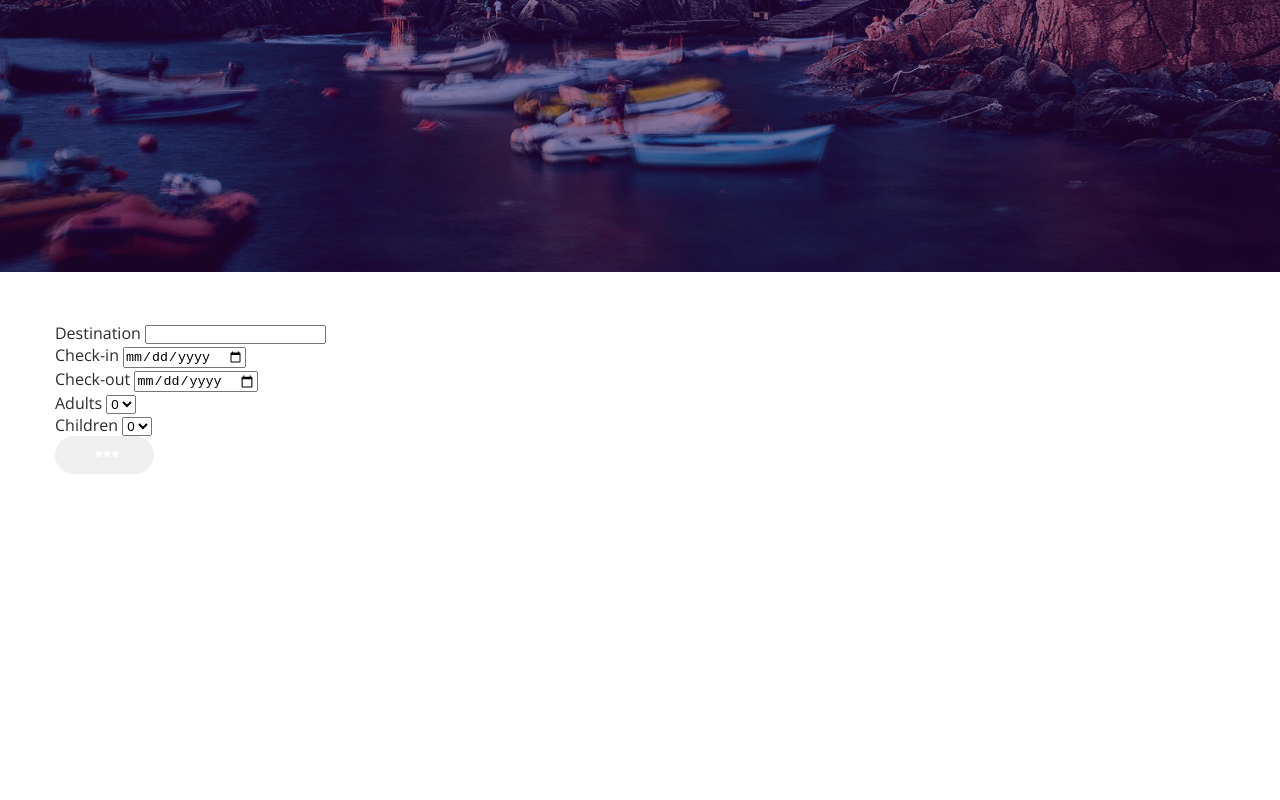
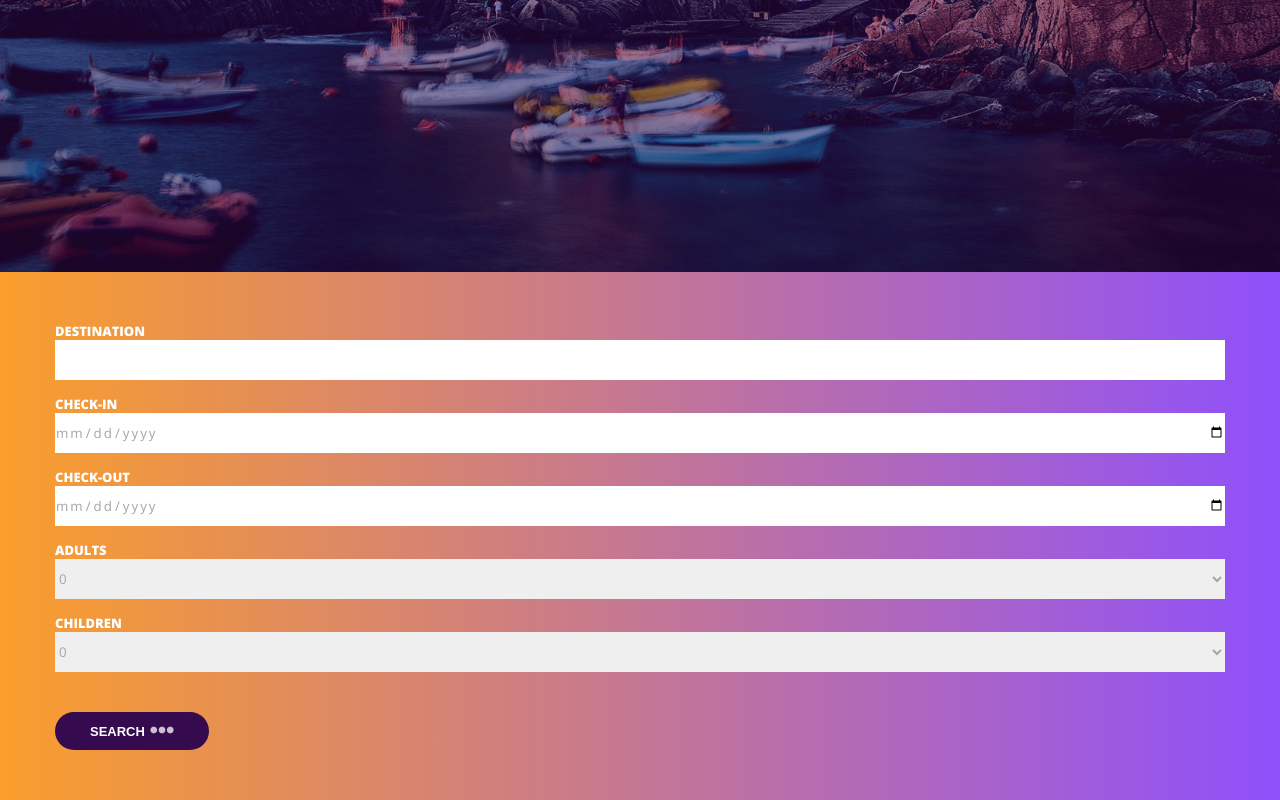
Before and after one commit to Mahfi-hub/HotelCalifornia, a plain HTML site: page index.html in a window 1280 px wide. Shown: the part 528-1328 px from the top of the page. Before the commit the page ends 1052 px from the top, so only its background shows below. Drawn offline with nearby package versions, Linux system fonts and the light colour scheme.

Commit message:
Add style to form section

```diff
--- a/index.html
+++ b/index.html
@@ -88,7 +88,7 @@
             <option value="0">5</option>
             </select>
           </div>
-          <button type="submit" class="btn form-btn btn-purple">
+          <button type="submit" class="btn form-btn btn-purple">SEARCH
             <span class="dots"><i class="fas fa-ellipsis-h"></i></span>
           </button>
         </form>
--- a/style.css
+++ b/style.css
@@ -183,3 +183,38 @@ section {
   margin-left: 0.5rem;
   opacity: 0.75;
 }
+/* Booking section styles */
+.booking {
+  background-image: var(--gradient-color);
+}
+.input-group {
+  margin-bottom: 1.5rem;
+}
+.input-label {
+  display: block;
+  font-size: 1.3rem;
+  text-transform: uppercase;
+  color: #fff;
+  font-weight: bold;
+}
+.input,
+.options{
+  outline: none;
+  border: none;
+  width: 100%;
+  min-height: 4rem;
+  color: #a5a5a5;
+  letter-spacing: 2px;
+  font-family: 'Open Sans', sans-serif;
+}
+
+.form-btn{
+  margin-top: 2.5rem;
+  cursor: pointer;
+}
+.btn-purple{
+  background-color: var(--purple-solid);
+}
+.btn-purple:hover{
+  background-color: var(--purple-light);
+}
```
